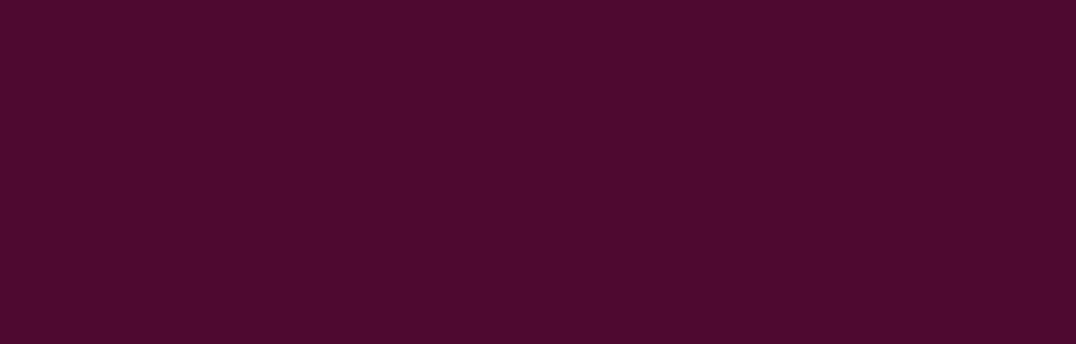
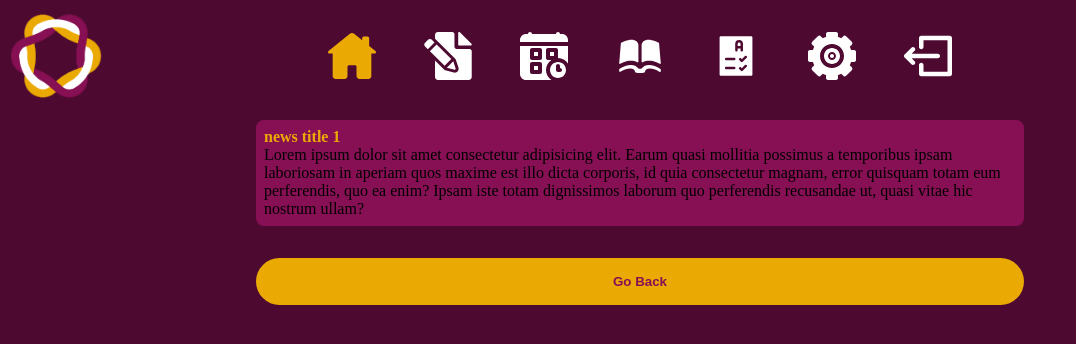
Before and after one commit to dhunjadi/vuka-v3, a React (Create React App) app: page /news/1 in a window 1280 px wide. Before the commit this address had no page. Shown: the top 344 px of the page, without its empty margins (0-1076 px from the left). Built offline with nearby package versions, Linux system fonts and the light colour scheme.

Commit message:
created newsDetailsPage and added styles

```diff
--- a/src/index.tsx
+++ b/src/index.tsx
@@ -7,6 +7,7 @@ import NewsPage from './pages/NewsPage';
 import LoginPage from './pages/LoginPage';
 import {persistor, store} from './store/store';
 import './styles/styles.css';
+import NewsDetailsPage from './pages/NewsDetailsPage';
 
 const root = ReactDOM.createRoot(document.getElementById('root') as HTMLElement);
 root.render(
@@ -17,6 +18,7 @@ root.render(
                     <Routes>
                         <Route path="/" element={<LoginPage />} />
                         <Route path="/news" element={<NewsPage />} />
+                        <Route path="/news/:id" element={<NewsDetailsPage />} />
                     </Routes>
                 </Router>
             </PersistGate>
--- /dev/null
+++ b/src/pages/NewsDetailsPage.tsx
@@ -0,0 +1,31 @@
+import React from 'react';
+import {useSelector} from 'react-redux';
+import {useNavigate, useParams} from 'react-router-dom';
+import Card from '../components/Card';
+import Navbar from '../components/navbar/Navbar';
+import {StoreState} from '../store/reducers/rootReducer';
+
+const NewsDetailsPage = (): JSX.Element => {
+    const newsList = useSelector((state: StoreState) => state.newsReducer.newsList);
+
+    const navigate = useNavigate();
+
+    const {id} = useParams();
+    const selectedNews = newsList.find((news) => news.id === id);
+
+    return (
+        <div className="p-newsDetails">
+            <Navbar />
+            <div className="container">
+                <Card header={selectedNews?.title}>{selectedNews?.text}</Card>
+                <div className="p-newsDetails__btns">
+                    <button className="btn btn--primary" onClick={() => navigate(-1)}>
+                        Go Back
+                    </button>
+                </div>
+            </div>
+        </div>
+    );
+};
+
+export default NewsDetailsPage;
--- a/src/styles/pages/all.scss
+++ b/src/styles/pages/all.scss
@@ -1,2 +1,3 @@
 @import 'loginPage';
 @import 'homePage';
+@import 'newsDetailsPage';
--- /dev/null
+++ b/src/styles/pages/newsDetailsPage.scss
@@ -0,0 +1,17 @@
+.p-newsDetails {
+    @include pageLayout;
+
+    .container {
+        width: 80vw;
+        margin: 0 auto;
+
+        @media screen and (min-width: 768px) {
+            width: 60vw;
+        }
+    }
+
+    &__btns {
+        display: flex;
+        margin-top: 2rem;
+    }
+}
--- a/src/styles/styles.css
+++ b/src/styles/styles.css
@@ -85,6 +85,25 @@ body {
   .p-home .container {
     width: 60vw;
   }
+}
+
+.p-newsDetails {
+  height: 100vh;
+  margin: 0 auto;
+  overflow-y: auto;
+}
+.p-newsDetails .container {
+  width: 80vw;
+  margin: 0 auto;
+}
+@media screen and (min-width: 768px) {
+  .p-newsDetails .container {
+    width: 60vw;
+  }
+}
+.p-newsDetails__btns {
+  display: flex;
+  margin-top: 2rem;
 }
 
 .c-navbar {
```
